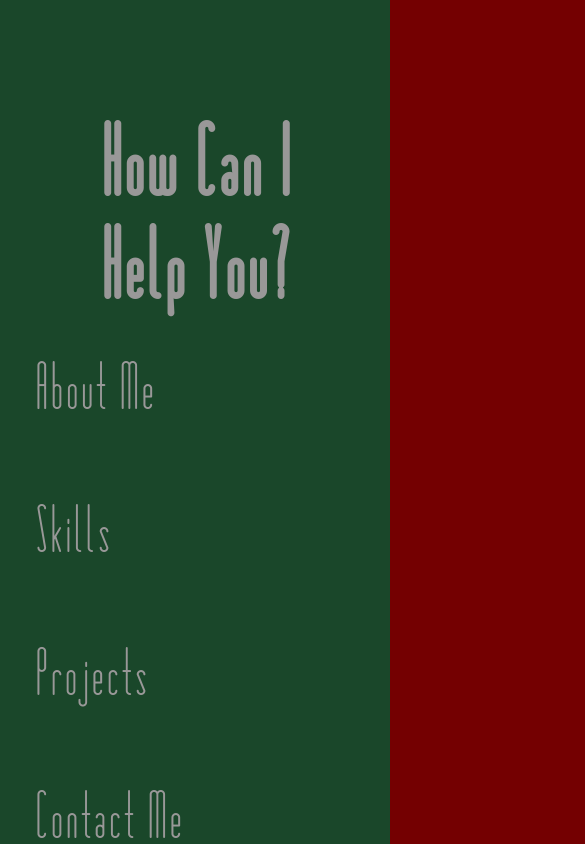
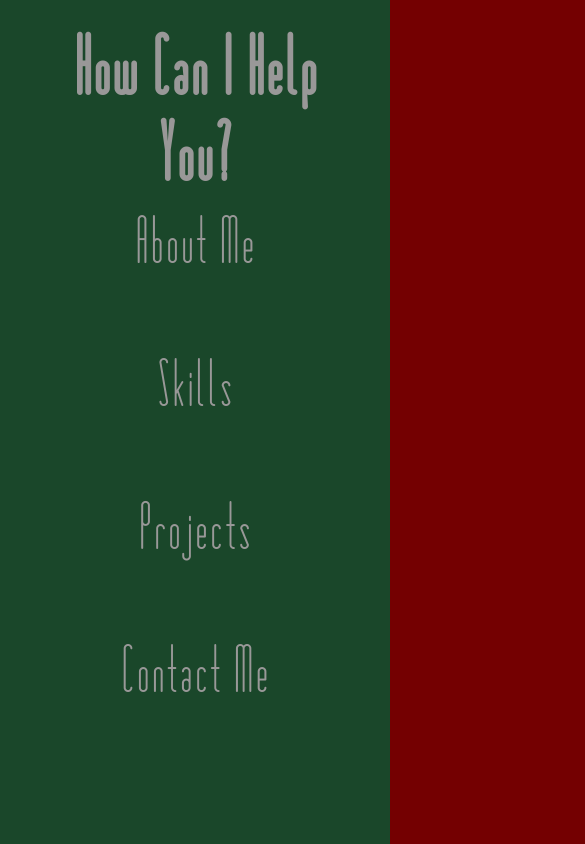
Before and after one commit to JJ-Thornton/React-Portfolio, a React (Create React App) app: page / in a window 390 px wide. Shown: the top 844 px of the page, 585 px wide, since content can reach past the window. Built offline with nearby package versions, Linux system fonts and the light colour scheme.

Commit message:
Update Mobile.css

```diff
--- a/src/components/Mobile.css
+++ b/src/components/Mobile.css
@@ -16,19 +16,26 @@
   --ravenBronze: #bc832f;
 }
 
-@media screen and (max-width: 420px) {
+@media screen and (max-width: 412px) {
   /* Start.js */
   .full-page {
-    padding: 2em 0 0 0;
+    padding: 10px 0 0 0;
+  }
+
+  .page-title {
+    margin: 10px auto;
   }
 
   .big-title {
-    font-size: 6em;
+    font-size: 5em;
+    padding: 5px;
   }
 
   .list-group {
+    width: 5em;
     flex-direction: column;
     font-size: 4em;
+    text-align: center;
   }
 
   /* MainContent.js */
@@ -85,6 +92,11 @@
     width: 100%;
   }
 
+  /* Projects.js */
+  .project {
+    width: 80%;
+  }
+
   /* ContactMe.js */
   .contact-card {
     width: 95%;
```
